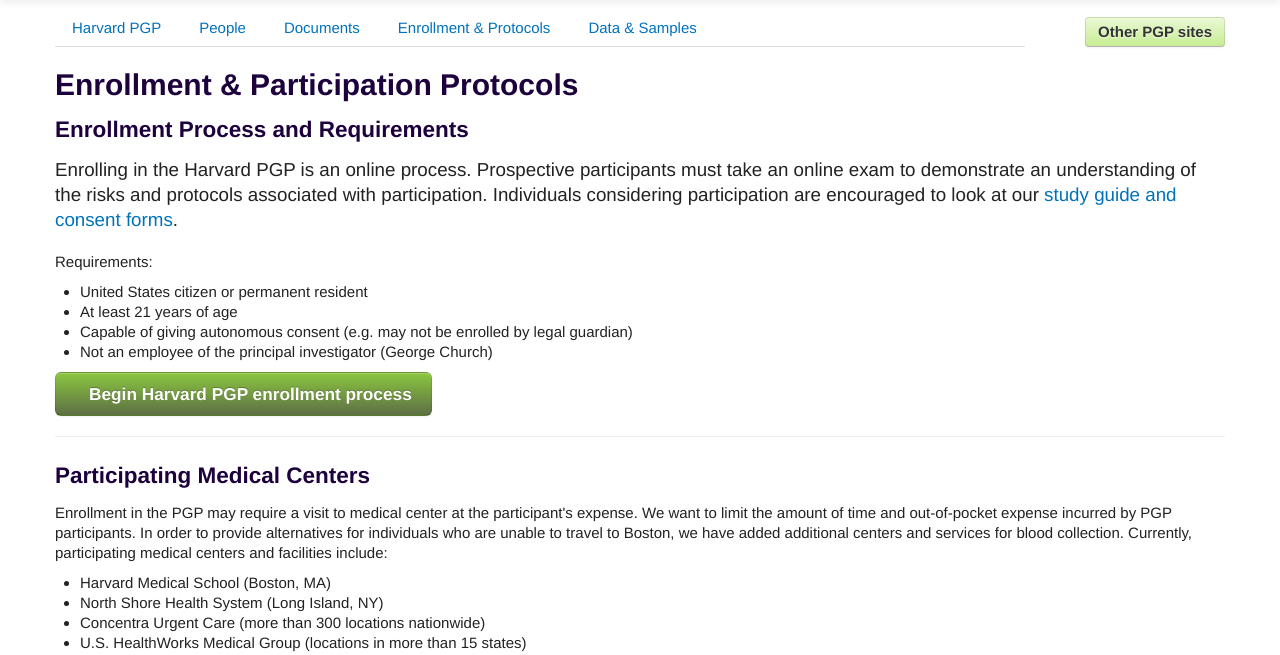
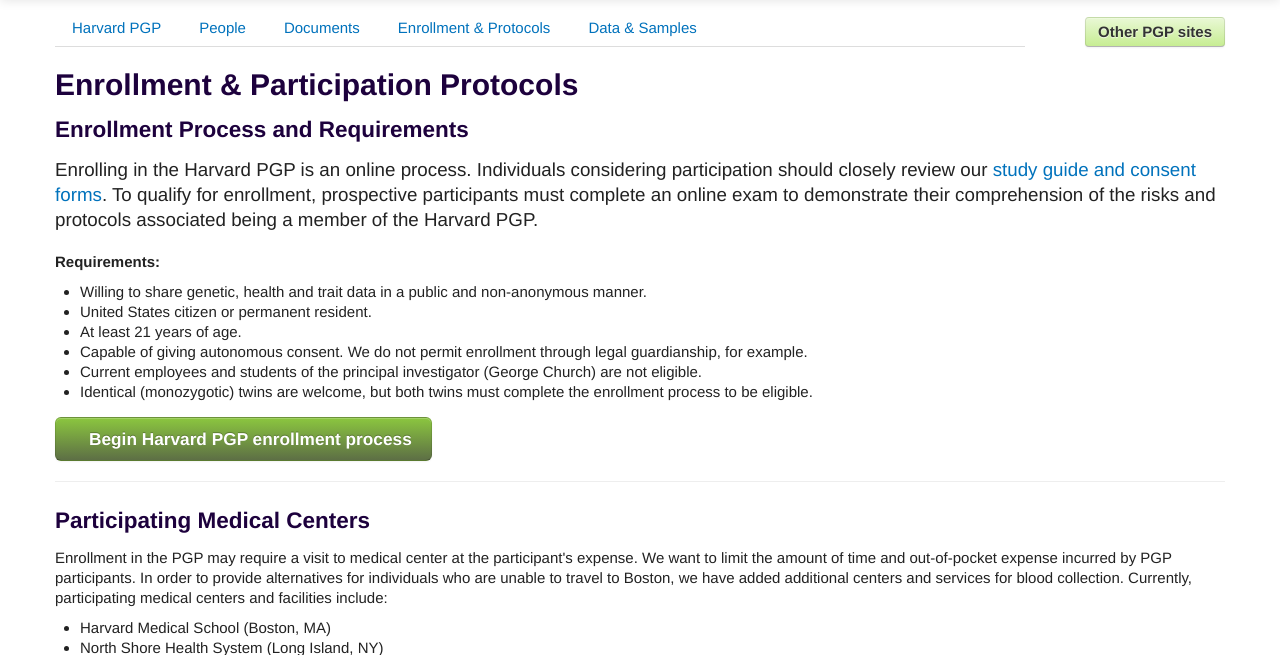
Before and after one commit to geochurch/www_personalgenomes_org, a Django app: page /harvard/protocols/ in a window 1280 px wide. Shown: the part 41-696 px from the top of the page. Run offline with Django 3.2, Linux system fonts and the light colour scheme; some libraries are stand-ins or nearby versions.

Commit message:
Modify text for enrollment protocols & requirements

```diff
--- a/templates/harvard/protocols.html
+++ b/templates/harvard/protocols.html
@@ -6,14 +6,16 @@
 
 <h3>Enrollment Process and Requirements</h3>
 
-<p class="lead">Enrolling in the Harvard PGP is an online process. Prospective participants must take an online exam to demonstrate an understanding of the risks and protocols associated with participation. Individuals considering participation are encouraged to look at our <a href="{% url 'harvard:documents' %}">study guide and consent forms</a>.<p>
+<p class="lead">Enrolling in the Harvard PGP is an online process. Individuals considering participation should closely review our <a href="{% url 'harvard:documents' %}">study guide and consent forms</a>. To qualify for enrollment, prospective participants must complete an online exam to demonstrate their comprehension of the risks and protocols associated being a member of the Harvard PGP.</p>
 
-<p>Requirements:</p>
-<ul>
-  <li>United States citizen or permanent resident</li>
-  <li>At least 21 years of age</li>
-  <li>Capable of giving autonomous consent (e.g. may not be enrolled by legal guardian)</li>
-  <li>Not an employee of the principal investigator (George Church)</li>
+<p><strong>Requirements:</strong></p>
+<ul style="margin-bottom:15px">
+  <li>Willing to share genetic, health and trait data in a public and non-anonymous manner.</li>
+  <li>United States citizen or permanent resident.</li>
+  <li>At least 21 years of age.</li>
+  <li>Capable of giving autonomous consent.  We do not permit enrollment through legal guardianship, for example.</li>
+  <li>Current employees and students of the principal investigator (George Church) are not eligible.</li>
+  <li>Identical (monozygotic) twins are welcome, but both twins must complete the enrollment process to be eligible.</li>
 </ul>
 
 <a class="btn btn-primary btn-large" href="https://my.personalgenomes.org/signup"><i class="icon-external-link">   </i>Begin Harvard PGP enrollment process</a>
```
